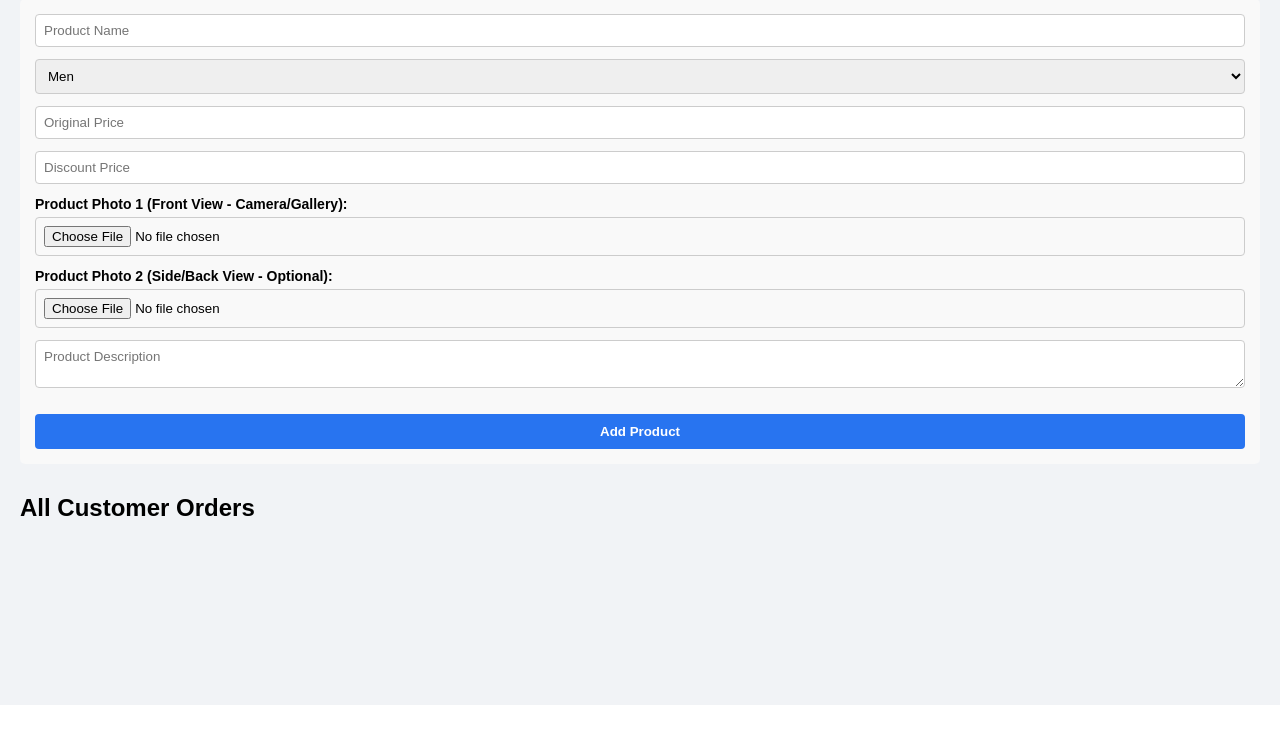
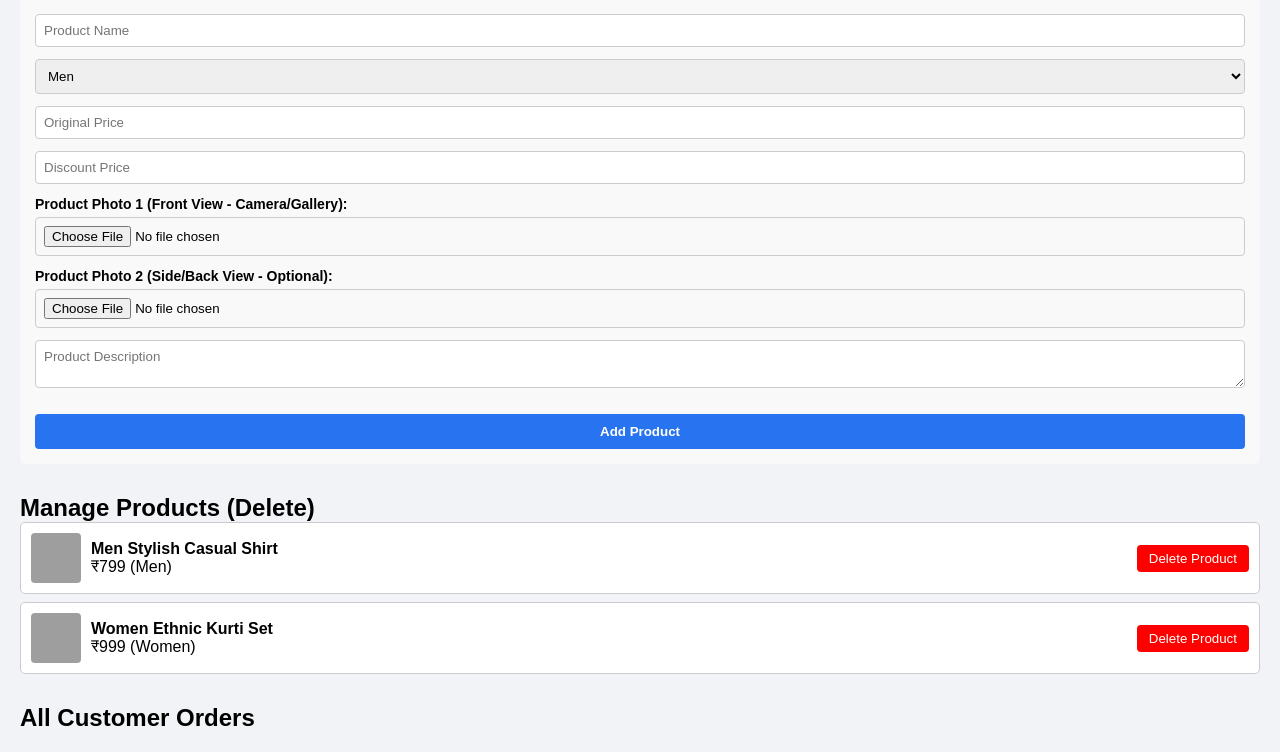
Before and after one commit to mrevilhunter2-pixel/my-shop, a Flask app: template templates/admin.html in a window 1280 px wide. Shown: the part 95-847 px from the top of the page. Before the commit the page ends 800 px from the top, so only its background shows below. Run offline with Flask 3, Linux system fonts and the light colour scheme; the template is opened without the code that fills it, so the values that code supplies are empty; data comes from the database, SQL or seed files in the repository; grey boxes are pictures that could not be loaded.

Commit message:
Update admin.html

```diff
--- a/templates/admin.html
+++ b/templates/admin.html
@@ -42,6 +42,9 @@
       <button type="submit" class="submit-order-btn" style="margin-top:10px;">Add Product</button>
     </form>
 
+    <h2>Manage Products (Delete)</h2>
+    <div id="admin-products-container" style="margin-bottom: 30px;"></div>
+
     <h2>All Customer Orders</h2>
     <div id="admin-orders-container"></div>
   </div>
@@ -49,7 +52,48 @@
   <script>
     document.addEventListener("DOMContentLoaded", () => {
       loadAdminOrders();
+      loadAdminProducts();
     });
+
+    function loadAdminProducts() {
+      fetch('/api/products')
+      .then(res => res.json())
+      .then(products => {
+        const container = document.getElementById('admin-products-container');
+        container.innerHTML = '';
+        if(products.length === 0) {
+          container.innerHTML = '<p>No products available.</p>';
+          return;
+        }
+        products.forEach(p => {
+          container.innerHTML += `
+            <div style="display: flex; align-items: center; justify-content: space-between; border:1px solid #ccc; padding:10px; margin-bottom:8px; border-radius:5px; background:#fff;">
+              <div style="display: flex; align-items: center; gap: 10px;">
+                <img src="${p.images[0]}" width="50" height="50" style="object-fit:cover; border-radius:4px;">
+                <div>
+                  <h4>${p.name}</h4>
+                  <p>₹${p.discountPrice} (${p.category})</p>
+                </div>
+              </div>
+              <button onclick="deleteProduct(${p.id})" style="background:red; color:white; border:none; padding:6px 12px; cursor:pointer; border-radius:4px;">Delete Product</button>
+            </div>
+          `;
+        });
+      });
+    }
+
+    function deleteProduct(productId) {
+      if(confirm("Are you sure you want to delete this product?")) {
+        fetch(`/api/admin/delete-product/${productId}`, {method: 'DELETE'})
+        .then(res => res.json())
+        .then(data => {
+          if(data.status === 'success') {
+            alert("Product deleted successfully!");
+            loadAdminProducts();
+          }
+        });
+      }
+    }
 
     function loadAdminOrders() {
       fetch('/api/admin/orders')
@@ -134,4 +178,4 @@
     }
   </script>
 </body>
-      </html>
+          </html>
```
